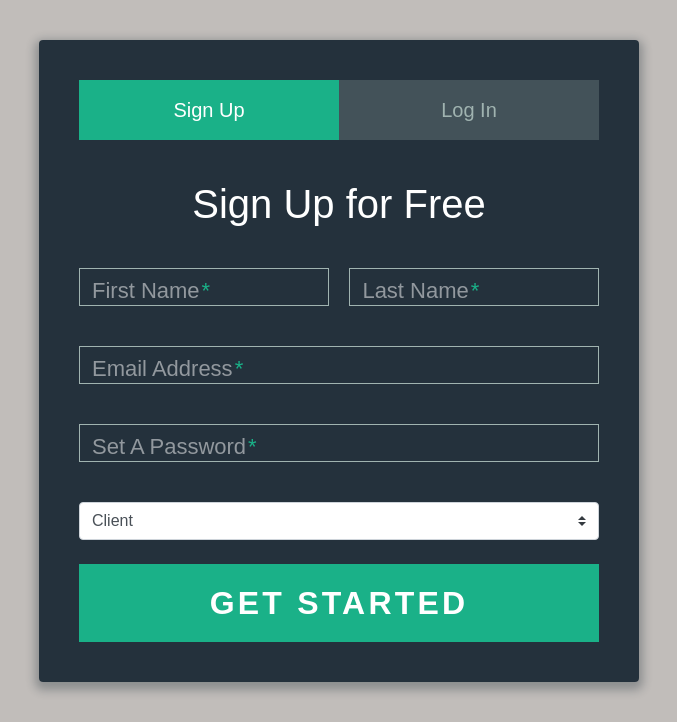
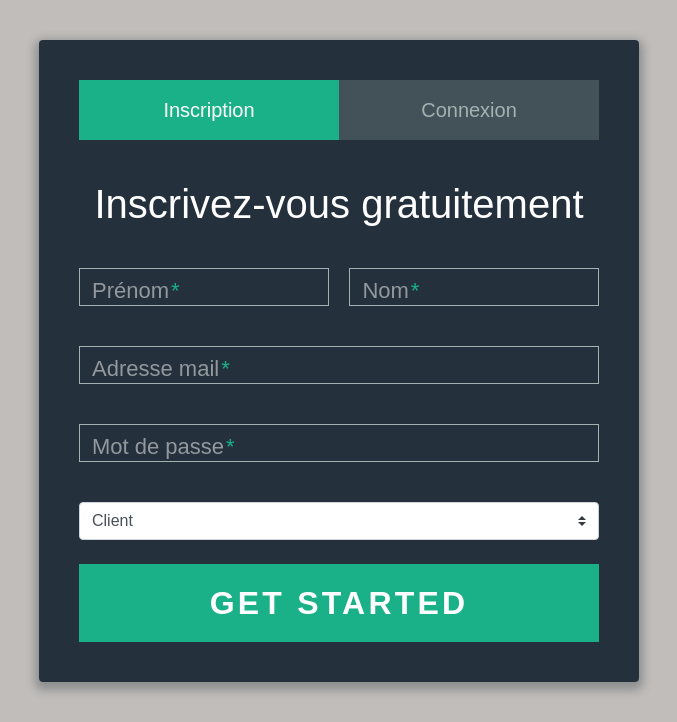
Before and after one commit to jocelynsafrano/mini-ecommerce, a PHP site: page /public/index.php?controller=auth&action=index in a window 1280 px wide. Shown: the part 56-778 px from the top of the page, without its empty margins (301-978 px from the left). Run offline with PHP 8.4, Linux system fonts and the light colour scheme; some libraries are stand-ins or nearby versions.

Commit message:
Correctifs

```diff
--- a/class/auth/auth.php
+++ b/class/auth/auth.php
@@ -213,8 +213,8 @@ class Auth{
     }
 
     public function destroy(){
-        $this->index();
         session_unset();
         session_destroy();
+        $this->index();
     }
 }
--- a/class/categorie/categorie.php
+++ b/class/categorie/categorie.php
@@ -18,12 +18,33 @@ class categorie{
 
     public function index(){
         if(!isset($_SESSION['id'])){
-            echo 'Vous devez être connecté pour effectuer cette action';
-            return;
+
+            $_SESSION['messages'] = [
+                'body' => "Vous devrez être connecté pour effectuer cette action !",
+                'type' => "danger"
+            ];
+
+            if(isset($_SERVER['HTTP_REFERER'])){
+                header('Location: ' . $_SERVER['HTTP_REFERER']);
+                exit;
+            }
+
+            header('Location: index.php?controller=auth&action=index');
+            exit;
         }
         if($_SESSION['role_id'] != 1){
-            echo 'Vous n\'êtes pas autorisé visualiser la liste des catégories';
-            return;
+            $_SESSION['messages'] = [
+                'body' => "Vous n'êtes pas autorisé visualiser la liste des catégories",
+                'type' => "danger"
+            ];
+
+            if(isset($_SERVER['HTTP_REFERER'])){
+                header('Location: ' . $_SERVER['HTTP_REFERER']);
+                exit;
+            }
+
+            header('Location: index.php?controller=produit&action=index');
+            exit;
         }
         $query = 'SELECT id, nom, description, date_creation, date_modification FROM categorie';
         $returnFields = ['id', 'nom', 'description', 'date_creation', 'date_modification'];
--- a/class/produit/produit.php
+++ b/class/produit/produit.php
@@ -16,7 +16,7 @@ class produit{
     public $get;
     public $categorie;
 
-    public function __construct($post = NULL, $get = NULL, categorie $categorie){
+    public function __construct($post = NULL, $get = NULL, categorie $categorie = NULL){
         $this->post = $post;
         $this->get = $get;
         $this->date_creation = date('Y-m-d');
--- a/views/templates/auth/index.php
+++ b/views/templates/auth/index.php
@@ -4,20 +4,20 @@
 <div class="form">
 
       <ul class="tab-group">
-        <li class="tab active"><a href="#signup">Sign Up</a></li>
-        <li class="tab"><a href="#login">Log In</a></li>
+        <li class="tab active"><a href="#signup">Inscription</a></li>
+        <li class="tab"><a href="#login">Connexion</a></li>
       </ul>
 
       <div class="tab-content">
         <div id="signup">
-          <h1>Sign Up for Free</h1>
+          <h1>Inscrivez-vous gratuitement</h1>
 
           <form action="index.php?controller=auth&amp;action=signup" method="post">
 
           <div class="top-row">
             <div class="field-wrap">
               <label>
-                First Name<span class="req">*</span>
+                Prénom<span class="req">*</span>
               </label>
               <input name="prenom" type="text"  autocomplete="off" />
             </div>
@@ -25,7 +25,7 @@
 
             <div class="field-wrap">
               <label>
-                Last Name<span class="req">*</span>
+                Nom<span class="req">*</span>
               </label>
               <input name="nom" type="text" autocomplete="off"/>
             </div>
@@ -33,14 +33,14 @@
 
           <div class="field-wrap">
             <label>
-              Email Address<span class="req">*</span>
+              Adresse mail<span class="req">*</span>
             </label>
             <input name="email" type="email"autocomplete="off"/>
           </div>
 
           <div class="field-wrap">
             <label>
-              Set A Password<span class="req">*</span>
+              Mot de passe<span class="req">*</span>
             </label>
             <input name="mdp" type="password" autocomplete="off"/>
           </div>
@@ -56,27 +56,27 @@
         </div>
 
         <div id="login">
-          <h1>Welcome Back!</h1>
+          <h1>Vous nous manquiez!</h1>
 
           <form action="index.php?controller=auth&amp;action=login" method="post">
 
             <div class="field-wrap">
             <label>
-              Email Address<span class="req">*</span>
+              Adresse mail<span class="req">*</span>
             </label>
             <input name="email" type="email" autocomplete="off"/>
           </div>
 
           <div class="field-wrap">
             <label>
-              Password<span class="req">*</span>
+              Mot de passe<span class="req">*</span>
             </label>
             <input name="mdp" type="password" autocomplete="off"/>
           </div>
 
-          <p class="forgot"><a href="#">Forgot Password?</a></p>
+          <p class="forgot"><a href="#">Mot de passe oublié ?</a></p>
 
-          <button class="button button-block"/>Log In</button>
+          <button class="button button-block"/>Se connecter</button>
 
           </form>
 
--- a/views/templates/produit/index.php
+++ b/views/templates/produit/index.php
@@ -11,7 +11,6 @@
   </div>
   <div class="container d-flex m-4">
   <?php
-      //categorie::select_cat();
       echo $categorieListe;
       if($_SESSION['role_id'] == 1):
   ?>
```
